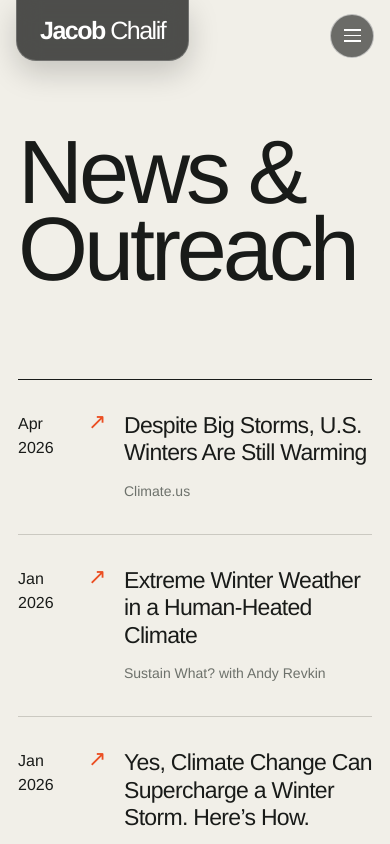
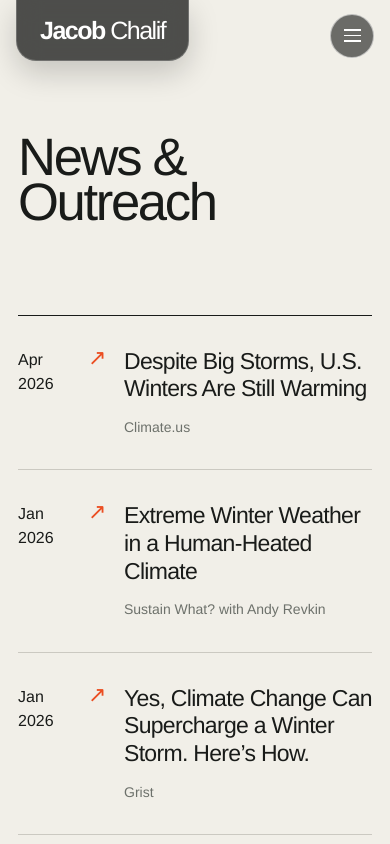
Before and after one commit to jacobchalif/jacobchalif.github.io, a Next.js app: page /news in a window 390 px wide. Shown: the top 844 px of the page. Built offline with nearby package versions, Linux system fonts and the light colour scheme.

Commit message:
Scale compact page titles on mobile

```diff
--- a/app/layout.tsx
+++ b/app/layout.tsx
@@ -1,5 +1,6 @@
 import type { Metadata } from "next";
 import "./globals.css";
+import "./mobile-compact-title.css";
 
 export const metadata: Metadata = {
   title: { default: "Jacob Chalif", template: "%s · Jacob Chalif" },
--- /dev/null
+++ b/app/mobile-compact-title.css
@@ -0,0 +1,5 @@
+@media (max-width: 900px) {
+  .page-hero.compact h1 {
+    font-size: clamp(44px, 13.5vw, 55px);
+  }
+}
```
